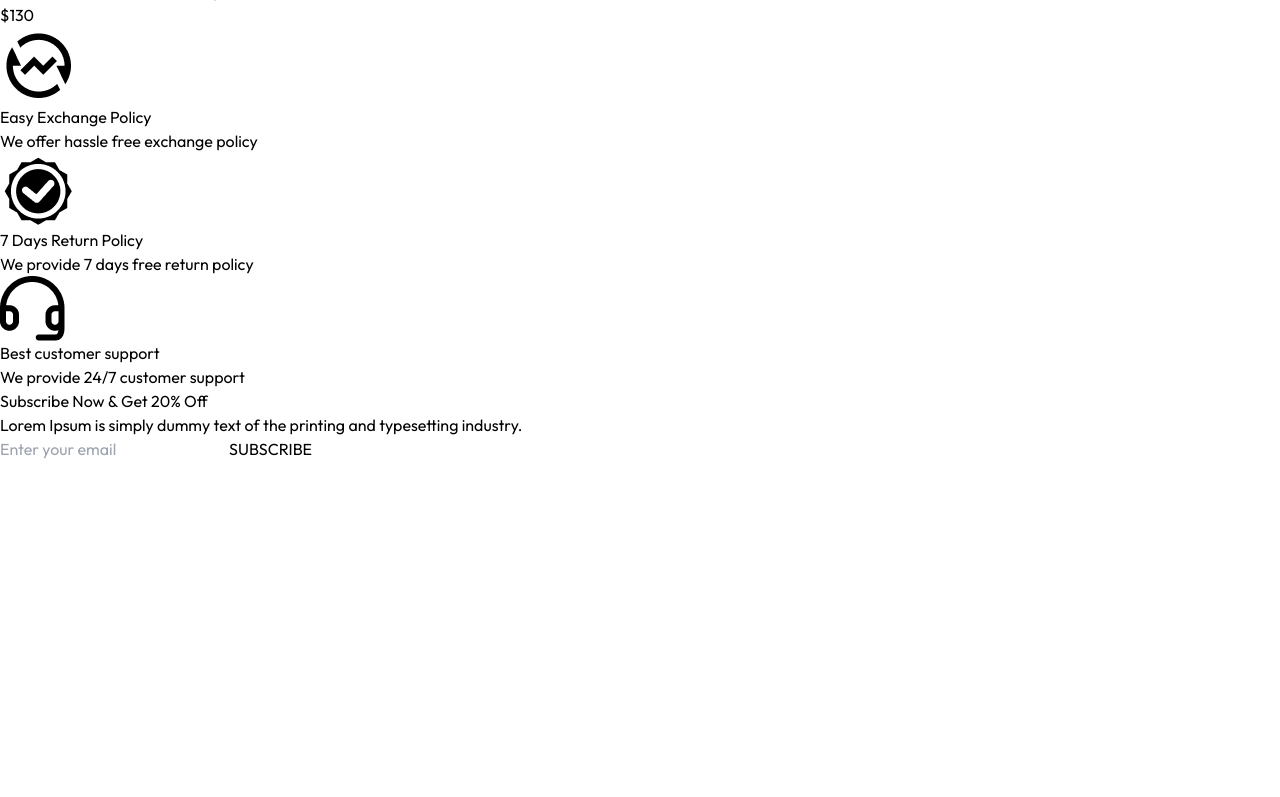
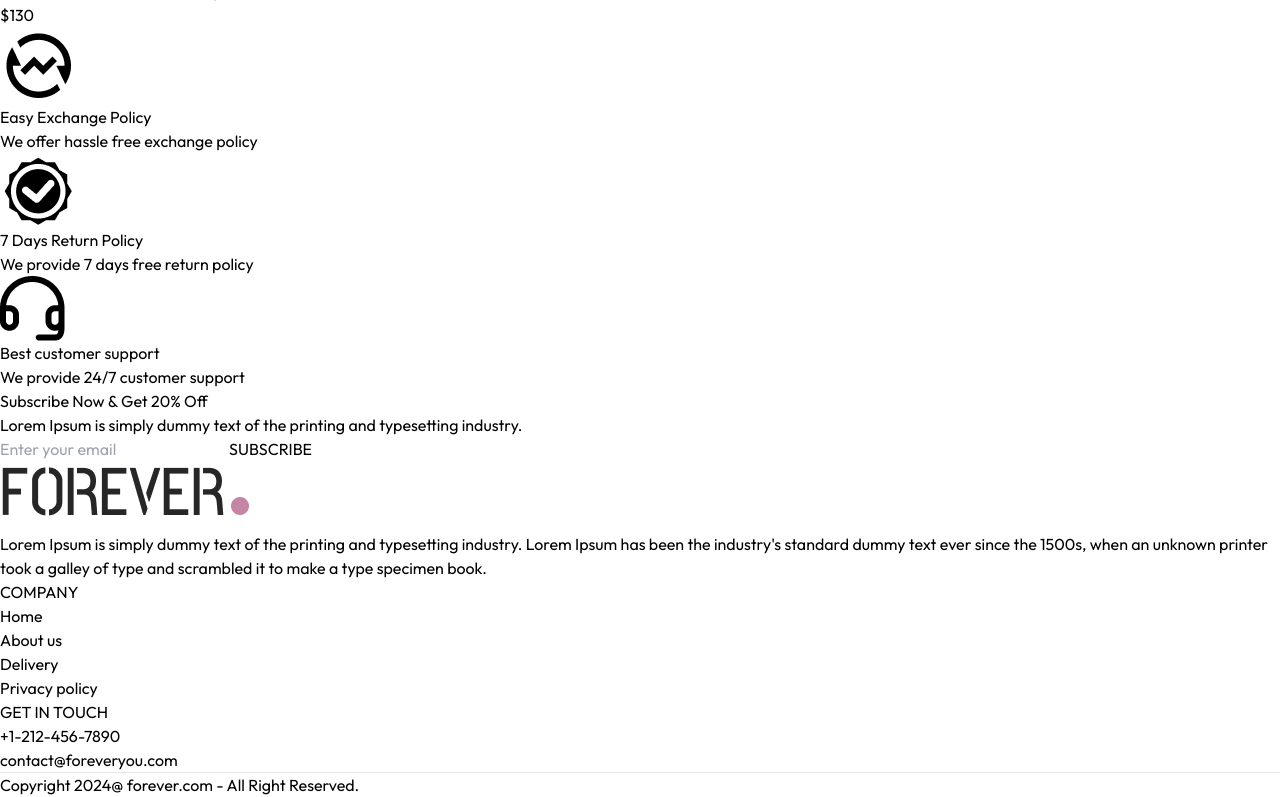
Before and after one commit to MAbdurahman/mern-forever-project, a React (Vite) app in the folder frontend/: page / in a window 1280 px wide. Shown: the part 9141-9938 px from the top of the page. Before the commit the page ends 9602 px from the top, so only its background shows below. Built offline with nearby package versions, Linux system fonts and the light colour scheme.

Commit message:
Add components/FooterComponent.jsx to App.jsx

```diff
--- a/frontend/src/App.jsx
+++ b/frontend/src/App.jsx
@@ -10,6 +10,7 @@
 import PlaceOrderPage from './pages/PlaceOrderPage.jsx';
 import OrdersPage from './pages/OrdersPage.jsx';
 import NavbarComponent from './components/NavbarComponent.jsx';
+import FooterComponent from './components/FooterComponent.jsx';
 
 
 
@@ -29,6 +30,7 @@
             <Route path="/place-order" element={<PlaceOrderPage />} />
             <Route path="/orders" element={<OrdersPage />} />
          </Routes>
+         <FooterComponent />
       </div>
 
    );
--- /dev/null
+++ b/frontend/src/components/FooterComponent.jsx
@@ -0,0 +1,49 @@
+import { assets } from '../assets/img/assets.js';
+
+export default function FooterComponent() {
+
+   return (
+      <div>
+         <div
+            className='flex flex-col sm:grid grid-cols-[3fr_1fr_1fr] gap-14 my-10 mt-40 text-sm'>
+
+            <div>
+               <img src={assets.logo} className='mb-5 w-32' alt=""/>
+               <p className='w-full md:w-2/3 text-gray-600'>
+                  Lorem Ipsum is simply dummy text of the printing and typesetting
+                  industry. Lorem Ipsum has been the industry's standard dummy text
+                  ever since the 1500s, when an unknown printer took a galley of type
+                  and scrambled it to make a type specimen book.
+               </p>
+            </div>
+
+            <div>
+               <p className='text-xl font-medium mb-5'>COMPANY</p>
+               <ul className='flex flex-col gap-1 text-gray-600'>
+                  <li>Home</li>
+                  <li>About us</li>
+                  <li>Delivery</li>
+                  <li>Privacy policy</li>
+               </ul>
+            </div>
+
+            <div>
+               <p className='text-xl font-medium mb-5'>GET IN TOUCH</p>
+               <ul className='flex flex-col gap-1 text-gray-600'>
+                  <li>+1-212-456-7890</li>
+                  <li>contact@foreveryou.com</li>
+               </ul>
+            </div>
+
+         </div>
+
+         <div>
+            <hr/>
+            <p className='py-5 text-sm text-center'>Copyright 2024@ forever.com - All
+               Right Reserved.</p>
+         </div>
+
+      </div>
+
+   );
+}
```
